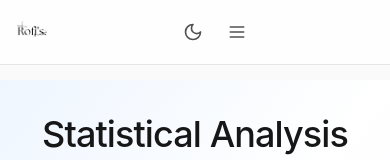
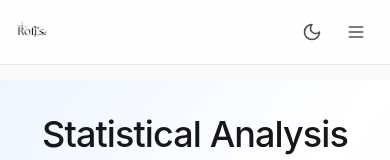
Before and after one commit to rofiperlungoding/statisticlabrofi, a React (Vite) app: page / in a window 390 px wide. Shown: the top 160 px of the page. Built offline with nearby package versions, Linux system fonts and the light colour scheme.

Commit message:
Fix Mobile Header Layout

```diff
--- a/src/components/Header.tsx
+++ b/src/components/Header.tsx
@@ -125,7 +125,7 @@ const Header: React.FC = () => {
   return (
     <header className="fixed top-0 left-0 right-0 z-50 bg-white/80 dark:bg-neutral-900/80 backdrop-blur-lg border-b border-neutral-200 dark:border-neutral-700">
       <div className="container-main">
-        <div className="grid grid-cols-3 items-center h-16">
+        <div className="flex justify-between items-center h-16 md:grid md:grid-cols-3">
           {/* Back Button and Logo - Left */}
           <div className="flex items-center space-x-3">
             {!isHomePage && (
```
